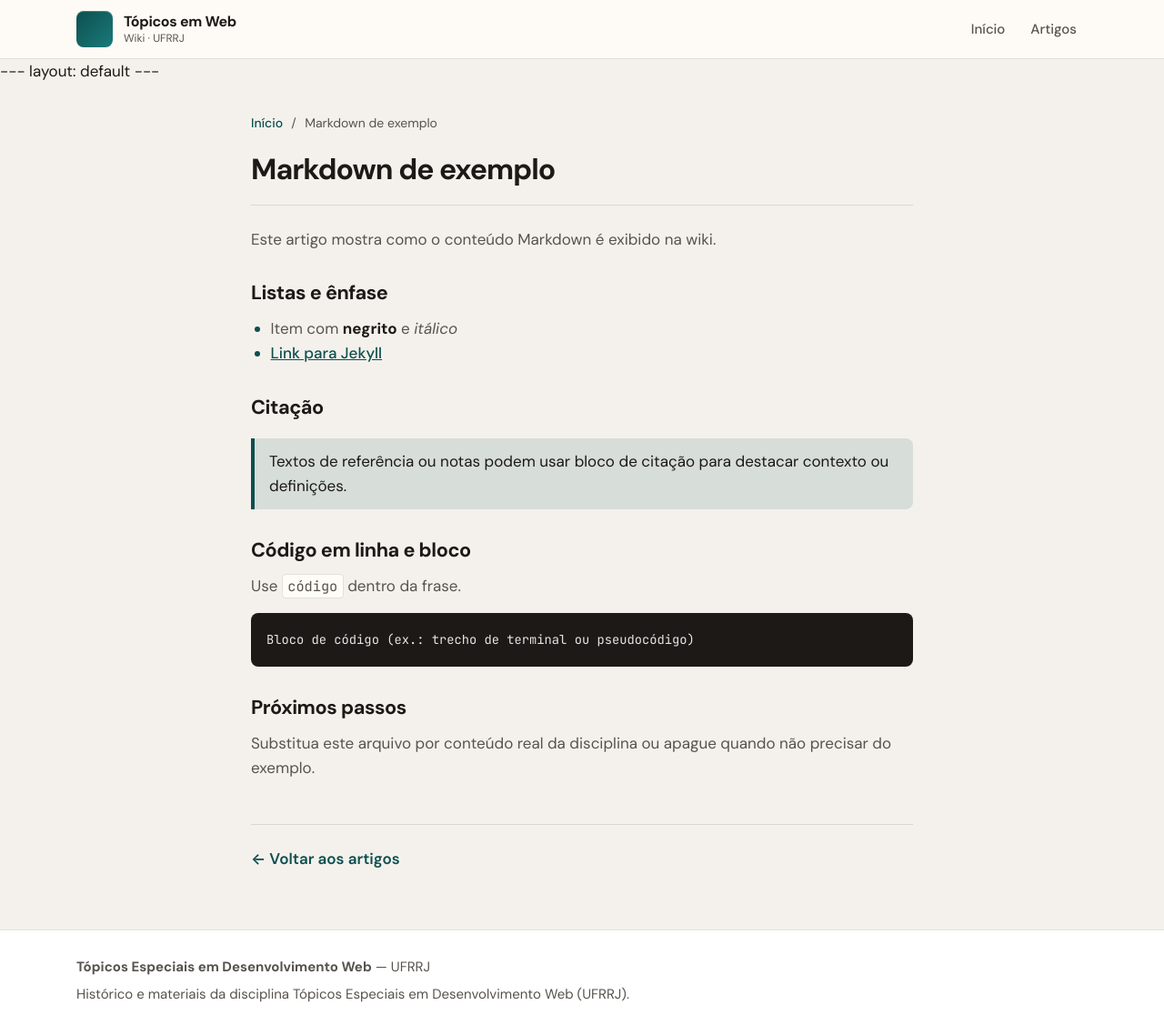
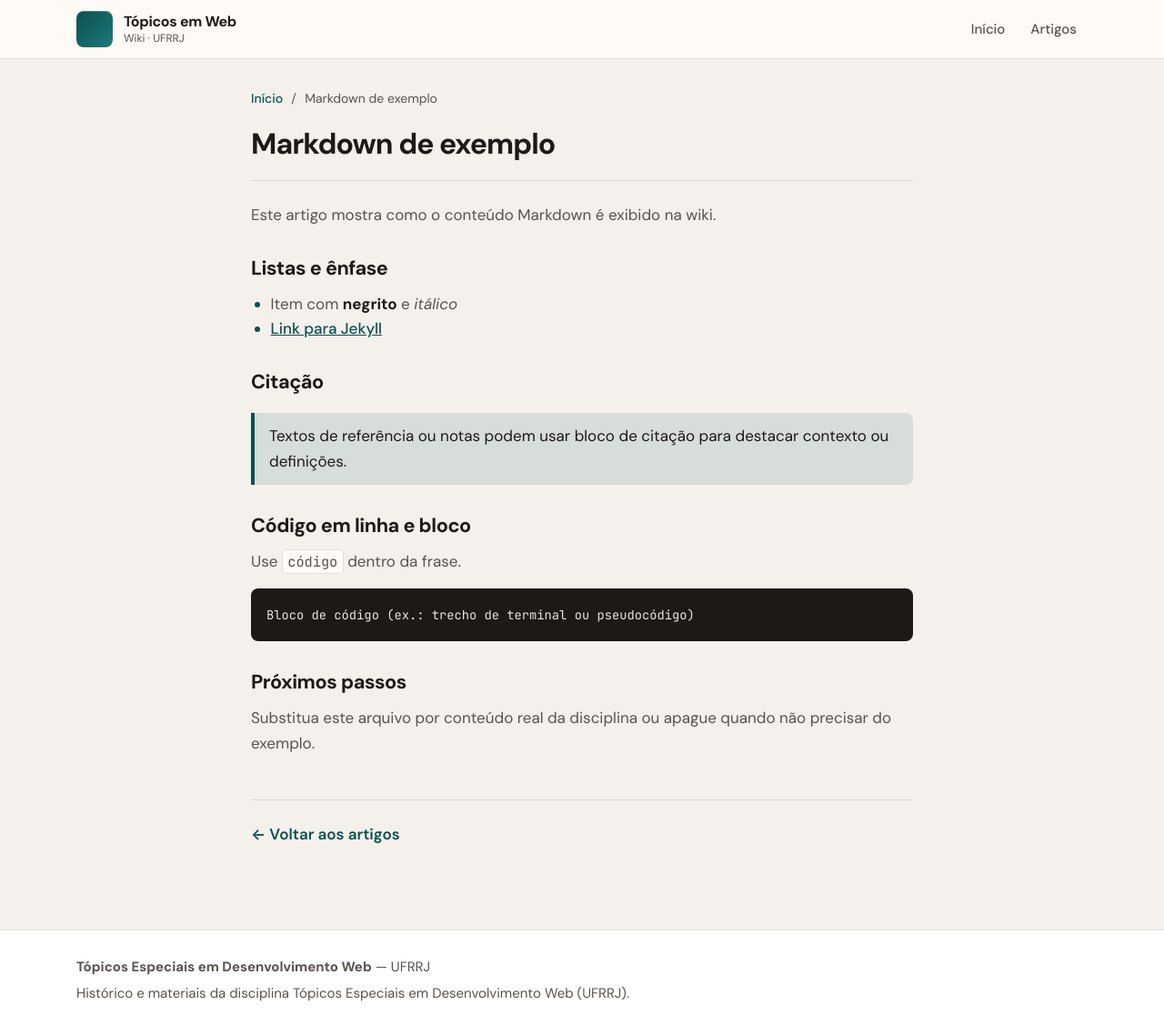
Before and after one commit to uexle/topicos-em-web-wiki, a Jekyll site: the page built from _wiki/markdown-de-exemplo.md, in a window 1280 px wide and 1138 px high. Shown: the whole window at 91% size. Built offline with Jekyll 4.4.1, drawn with Linux system fonts in a browser that asks for light colours.

Commit message:
Update stylesheet link to use absolute URL and clean up wiki article layout

```diff
--- a/_layouts/default.html
+++ b/_layouts/default.html
@@ -5,7 +5,7 @@
   <meta name="viewport" content="width=device-width, initial-scale=1">
   <title>{% if page.title and page.url != '/' %}{{ page.title }} | {% endif %}{{ site.title }}</title>
   <meta name="description" content="{{ page.description | default: site.description }}">
-  <link rel="stylesheet" href="{{ '/assets/css/wiki.css' | relative_url }}">
+  <link rel="stylesheet" href="{{ '/assets/css/wiki.css' | absolute_url }}">
   <link rel="preconnect" href="https://fonts.googleapis.com">
   <link rel="preconnect" href="https://fonts.gstatic.com" crossorigin>
   <link href="https://fonts.googleapis.com/css2?family=DM+Sans:ital,opsz,wght@0,9..40,400;0,9..40,500;0,9..40,600;0,9..40,700;1,9..40,400&family=JetBrains+Mono:wght@400;500&display=swap" rel="stylesheet">
--- a/_layouts/wiki-article.html
+++ b/_layouts/wiki-article.html
@@ -1,6 +1,3 @@
----
-layout: default
----
 ---
 layout: default
 ---
```
